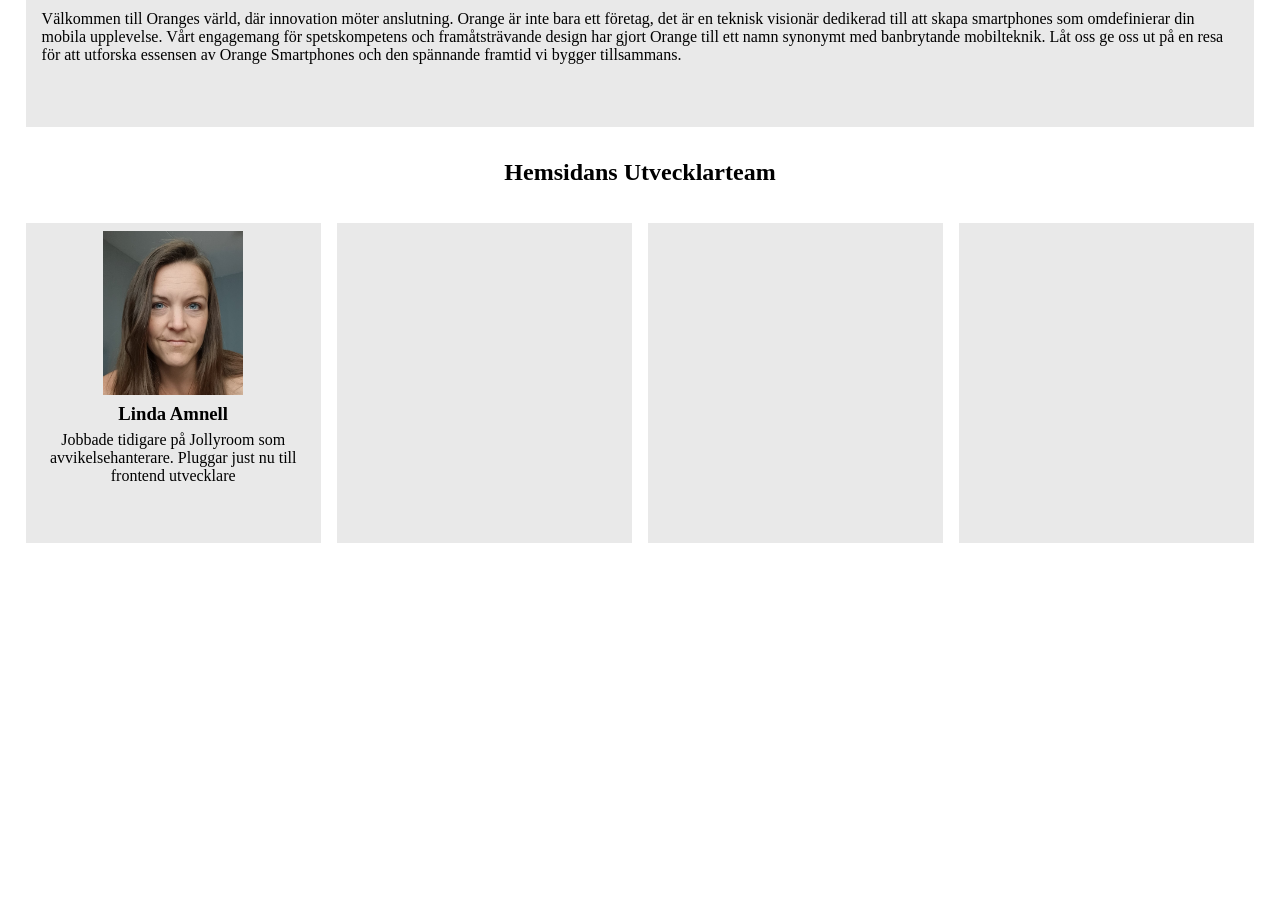
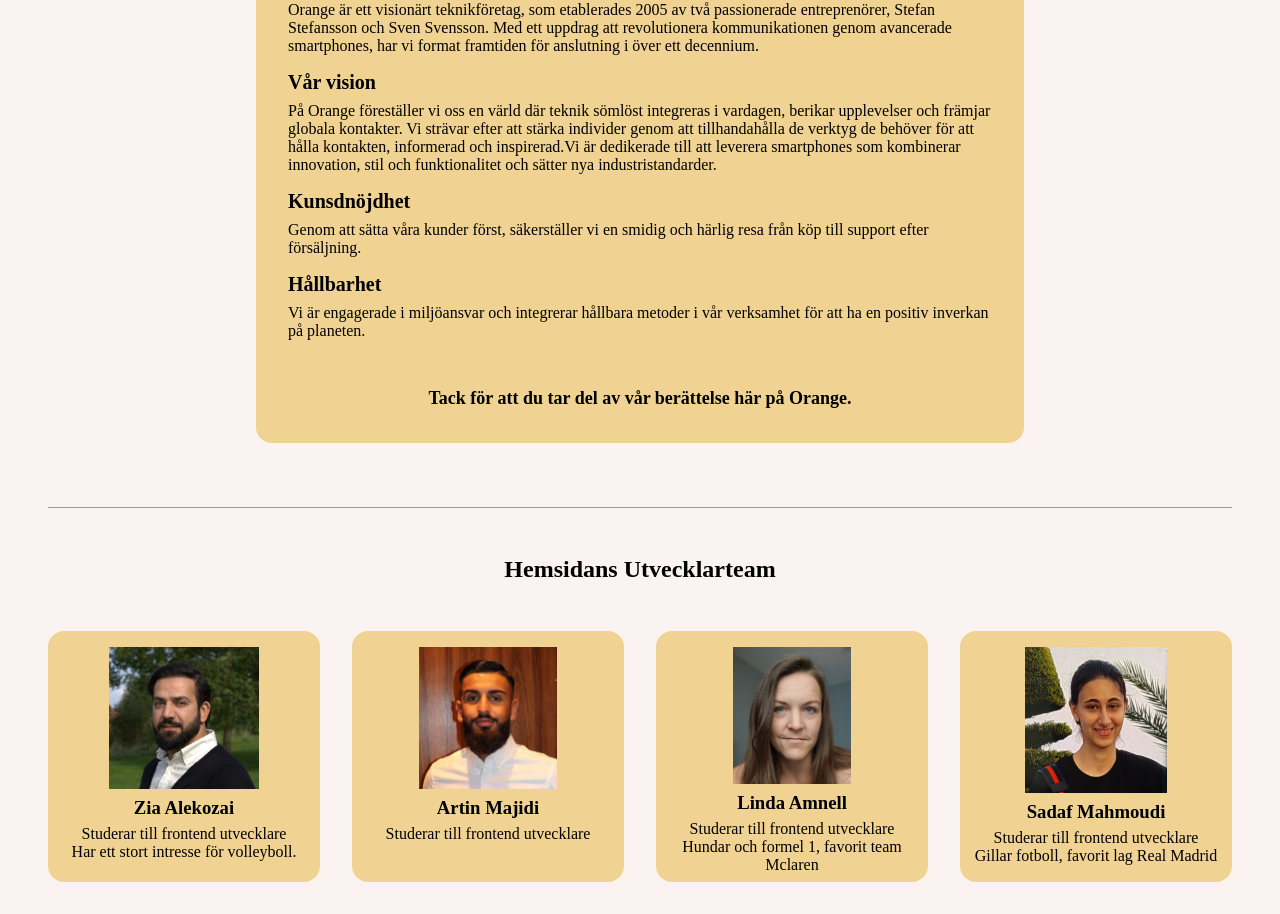
Before and after one commit to mziaalekozai/Grupparbete, a plain HTML site: page sidor/om-oss.html in a window 1280 px wide. Shown: the part 515-1429 px from the top of the page. Before the commit the page ends 1090 px from the top, so only its background shows below. Drawn offline with Linux system fonts and the light colour scheme.

Commit message:
upptaterat allt på sidan

```diff
--- a/sidor/om-oss.html
+++ b/sidor/om-oss.html
@@ -6,35 +6,11 @@
     <link rel="stylesheet" href="../styles/om-oss.css" />
     <link rel="stylesheet" href="../styles/navbar.css" />
     <link rel="stylesheet" href="../styles/footer.css" />
+    <link rel="stylesheet" href="../main.css" />
 
     <title>Om oss</title>
   </head>
   <body>
-    <nav>
-      <ul>
-        <a href="#"><img class="logo" src="../bilder/Logo.png" alt="logo" /></a>
-        <li>
-          <a href="">Produkter</a>
-          <ul class="dropdown-menu">
-            <li><a href="/sidor/prudukt.html">O Phone </a></li>
-            <li><a href="/sidor/prudukt.html">O Phone Pro</a></li>
-            <li><a href="/sidor/prudukt.html">O Phone Pro Max</a></li>
-          </ul>
-        </li>
-        <li>
-          <a href="">Om oss</a>
-          <ul class="dropdown-menu">
-            <li><a href="/sidor/om-oss.html">Om förataget</a></li>
-            <li><a href="/sidor/om-oss.html">Om Utvecklarteamet</a></li>
-          </ul>
-        </li>
-        <li><a href="/sidor/kontakt-oss.html">Kontakt oss</a></li>
-        <a href="#"><img class="sök" src="../bilder/sök.png" alt="sök" /></a>
-        <a href="#"
-          ><img class="kundvgn" src="../bilder/Kundvagn.png" alt="kundvgn"
-        /></a>
-      </ul>
-    </nav>
     <main class="kroppen">
       <div>
         <img
@@ -43,23 +19,60 @@
           alt="bild på personer"
         />
       </div>
+      <h1>Orange Company</h1>
       <section class="företaget">
         <div>
-          <h1>Orange Company</h1>
-          <p class="Omföretag">
-            Välkommen till Oranges värld, där innovation möter anslutning.
-            Orange är inte bara ett företag, det är en teknisk visionär
-            dedikerad till att skapa smartphones som omdefinierar din mobila
-            upplevelse. Vårt engagemang för spetskompetens och framåtsträvande
-            design har gjort Orange till ett namn synonymt med banbrytande
-            mobilteknik. Låt oss ge oss ut på en resa för att utforska essensen
-            av Orange Smartphones och den spännande framtid vi bygger
-            tillsammans.
+          <h4>Om oss</h4>
+          <p>
+            Orange är ett visionärt teknikföretag, som etablerades 2005 av två
+            passionerade entreprenörer, Stefan Stefansson och Sven Svensson. Med
+            ett uppdrag att revolutionera kommunikationen genom avancerade
+            smartphones, har vi format framtiden för anslutning i över ett
+            decennium.
+          </p>
+          <h4>Vår vision</h4>
+          <p>
+            På Orange föreställer vi oss en värld där teknik sömlöst integreras
+            i vardagen, berikar upplevelser och främjar globala kontakter. Vi
+            strävar efter att stärka individer genom att tillhandahålla de
+            verktyg de behöver för att hålla kontakten, informerad och
+            inspirerad.Vi är dedikerade till att leverera smartphones som
+            kombinerar innovation, stil och funktionalitet och sätter nya
+            industristandarder.
+          </p>
+          <h4>Kunsdnöjdhet</h4>
+          <p>
+            Genom att sätta våra kunder först, säkerställer vi en smidig och
+            härlig resa från köp till support efter försäljning.
+          </p>
+          <h4>Hållbarhet</h4>
+          <p>
+            Vi är engagerade i miljöansvar och integrerar hållbara metoder i vår
+            verksamhet för att ha en positiv inverkan på planeten.
+          </p>
+
+          <p class="tack">
+            Tack för att du tar del av vår berättelse här på Orange.
           </p>
         </div>
       </section>
-      <section class="utvecklarteamet">
-        <div class="stortext"><h1>Hemsidans Utvecklarteam</h1></div>
+      <section class="TheTeam">
+        <h2>Hemsidans Utvecklarteam</h2>
+        <div class="utvecklarteamet">
+          <article>
+            <img class="ZA" src="../bilder/DSC02731 (02).jpg" alt="Zia" />
+            <h3>Zia Alekozai</h3>
+            <p class="ptext">
+              Studerar till frontend utvecklare
+              <br />
+              Har ett stort intresse för volleyboll.
+            </p>
+          </article>
+          <article>
+            <img class="AM" src="../bilder/thumbnail_image10.jpg" alt="Artin" />
+            <h3>Artin Majidi</h3>
+            <p class="ptext">Studerar till frontend utvecklare</p>
+          </article>
           <article>
             <img
               class="LA"
@@ -68,33 +81,20 @@
             />
             <h3>Linda Amnell</h3>
             <p class="ptext">
-            Jobbade tidigare på Jollyroom som avvikelsehanterare. Pluggar just
-            nu till frontend utvecklare
+              Studerar till frontend utvecklare <br />
+              Hundar och formel 1, favorit team Mclaren
             </p>
           </article>
-        <article></article>
-        <article></article>
-        <article></article>
+          <article>
+            <img class="SM" src="../bilder/IMG_02111.jpeg" alt="Sadaf" />
+            <h3>Sadaf Mahmoudi</h3>
+            <p class="ptext">
+              Studerar till frontend utvecklare <br />Gillar fotboll, favorit
+              lag Real Madrid
+            </p>
+          </article>
+        </div>
       </section>
     </main>
-    <!-- <!-- Footer -->
-    <!-- <footer>
-      <div class="tid">
-        <h1>Öppettider</h1>
-        <p>Måndag - Fredag 10:00 - 20:00</p>
-        <p>Lördag - Söndag 10:00 - 19:00</p>
-      </div>
-      <div class="logo">
-        <a href="#"><img class="logo-pic" src="/bilder/Logo.png" alt="" /></a>
-        <p>©Orange company 2023</p>
-      </div>
-      <div class="kontakt">
-        <h1>Kontakt</h1>
-        <p>
-          Tel. 031 000 000 <br />
-          E-post. orange@orange.com
-        </p>
-      </div>
-    </footer> -->
   </body>
 </html>
--- a/styles/om-oss.css
+++ b/styles/om-oss.css
@@ -4,6 +4,7 @@
 
 .omoss {
   width: 100%;
+  padding-bottom: 1em;
 }
 .kroppen {
   display: grid;
@@ -12,46 +13,79 @@
 
 .företaget {
   margin-top: 1em;
-  width: 96%;
-  background-color: #e9e9e9;
-  height: 10em;
+  width: 60%;
+  background-color: #f0d392;
+  padding: 1em 2em;
+  border-radius: 1em;
+  margin-bottom: 4em;
 }
-h1 {
+.företaget p {
+  padding-bottom: 1em;
+}
+.TheTeam {
+  margin-left: 3em;
+  margin-right: 3em;
   text-align: center;
 }
-.Omföretag {
-  padding: 1em;
+.TheTeam h2 {
+  padding: 2em 0em;
+  border-top: 1px solid rgb(152, 159, 152);
 }
-
 .utvecklarteamet {
   display: grid;
-  grid-template-rows: 1fr 4fr;
   grid-template-columns: 1fr 1fr 1fr 1fr;
-  grid-gap: 1em;
-  /* padding: 1em; */
-  width: 96%;
+  grid-gap: 2em;
   margin-bottom: 2em;
+
+  @media (max-width: 840px) {
+    display: grid;
+    grid-template-columns: 1fr 1fr;
+    grid-gap: 1em;
+  }
+  @media (max-width: 430px) {
+    display: grid;
+    grid-template-columns: 1fr;
+    grid-gap: 1em;
+  }
 }
 
 article {
-  background-color: #e9e9e9;
+  background-color: #f0d392;
   display: flex;
   flex-direction: column;
   align-items: center;
   padding: 0.5em;
+  border-radius: 1em;
 }
-.stortext {
-  grid-column: 1 / span 4;
-  text-align: center;
-  padding-top: 2em;
-  height: 3em;
-}
-
 .LA {
-  width: 50%;
-  padding-bottom: 0.5em;
+  width: 52%;
+  padding: 0.5em 0.5em;
 }
 .ptext {
   padding-top: 0.4em;
   text-align: center;
 }
+.AM {
+  width: 60%;
+  padding: 0.5em 0.5em;
+}
+.ZA {
+  width: 65%;
+  padding: 0.5em 0.5em;
+}
+.SM {
+  width: 62%;
+  padding: 0.5em 0.5em;
+}
+
+h4 {
+  font-size: 20px;
+  padding-bottom: 8px;
+}
+
+.tack {
+  text-align: center;
+  padding-top: 32px;
+  font-weight: 600;
+  font-size: 18px;
+}
```
Also changed, not shown: bilder/DSC02731 (02).jpg (added), bilder/IMG_02111.jpeg (added), bilder/thumbnail_image10.jpg (added). Lines whose indentation alone changed are shown as unchanged.
